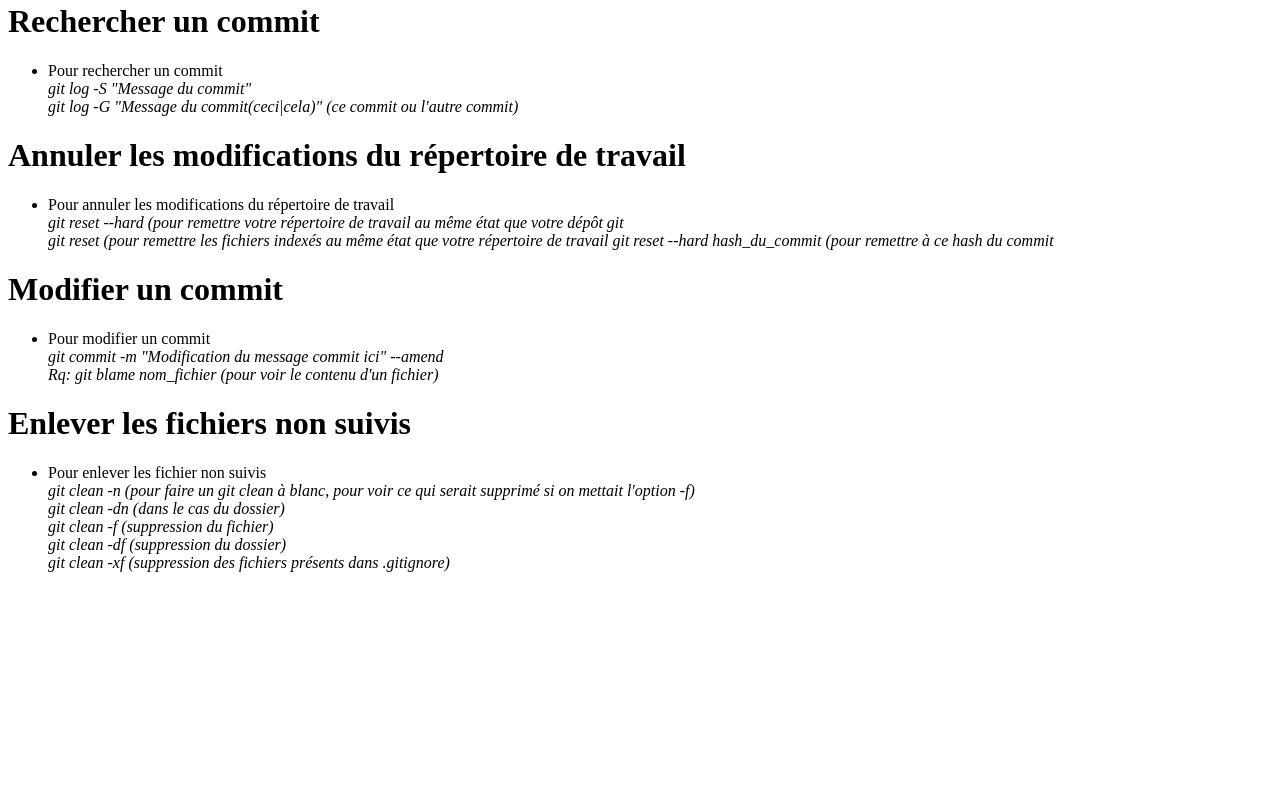
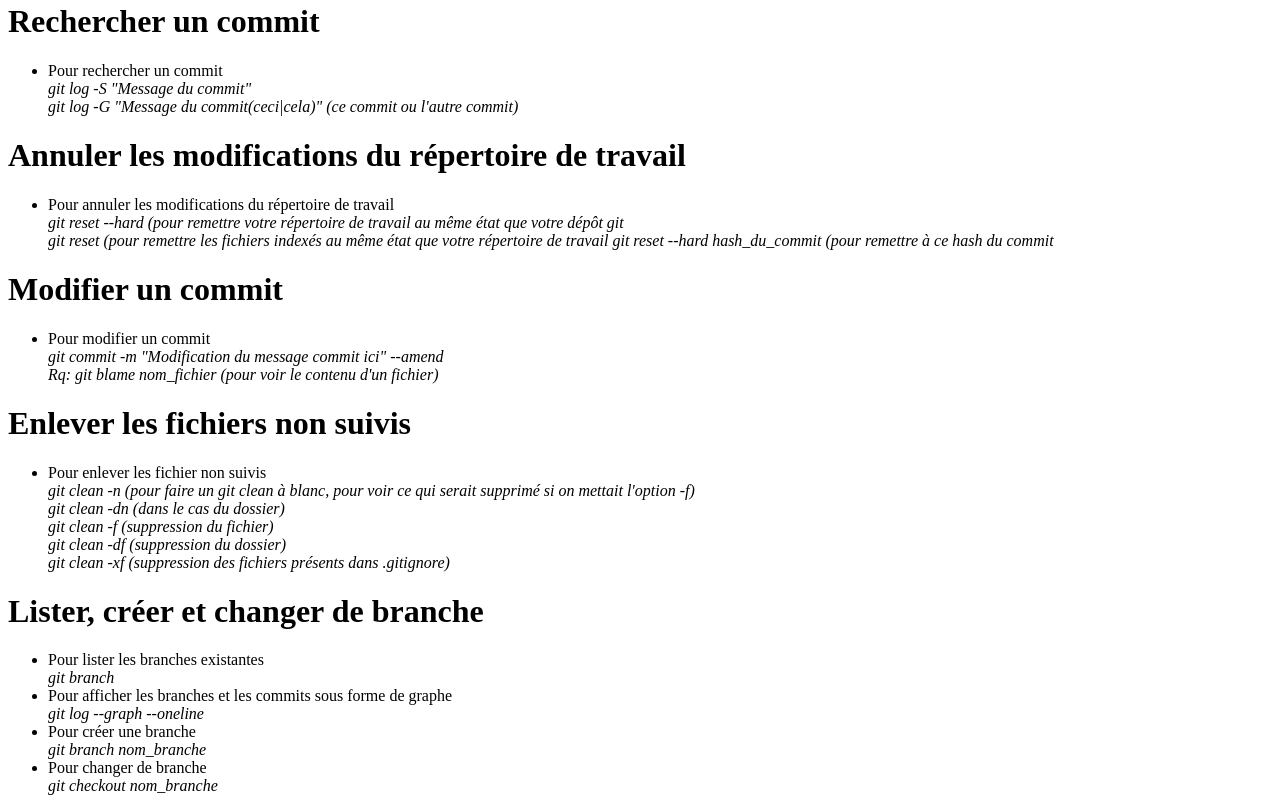
Before and after one commit to Fullfifax/learn-git, a plain HTML site: page index.html in a window 1280 px wide. Shown: the part 1593-2404 px from the top of the page. Before the commit the page ends 2181 px from the top, so only its background shows below. Drawn offline with Linux system fonts and the light colour scheme.

Commit message:
Lister-Creer-Changer Branche

```diff
--- a/index.html
+++ b/index.html
@@ -164,5 +164,24 @@
             <span><em>git clean -xf (suppression des fichiers présents dans .gitignore)</em></span>
         </li>
     </ul>
+    <h1>Lister, créer et changer de branche</h1>
+    <ul>
+        <li>
+            Pour lister les branches existantes <br>
+            <span><em>git branch</em></span>
+        </li>
+        <li>
+            Pour afficher les branches et les commits sous forme de graphe <br>
+            <span><em>git log --graph --oneline</em></span> <br>
+        </li>
+        <li>
+            Pour créer une branche <br>
+            <span><em>git branch nom_branche</em></span> <br>
+        </li>
+        <li>
+            Pour changer de branche <br>
+            <span><em>git checkout nom_branche</em></span> <br>
+        </li>
+    </ul>
 </body>
 </html>
```
